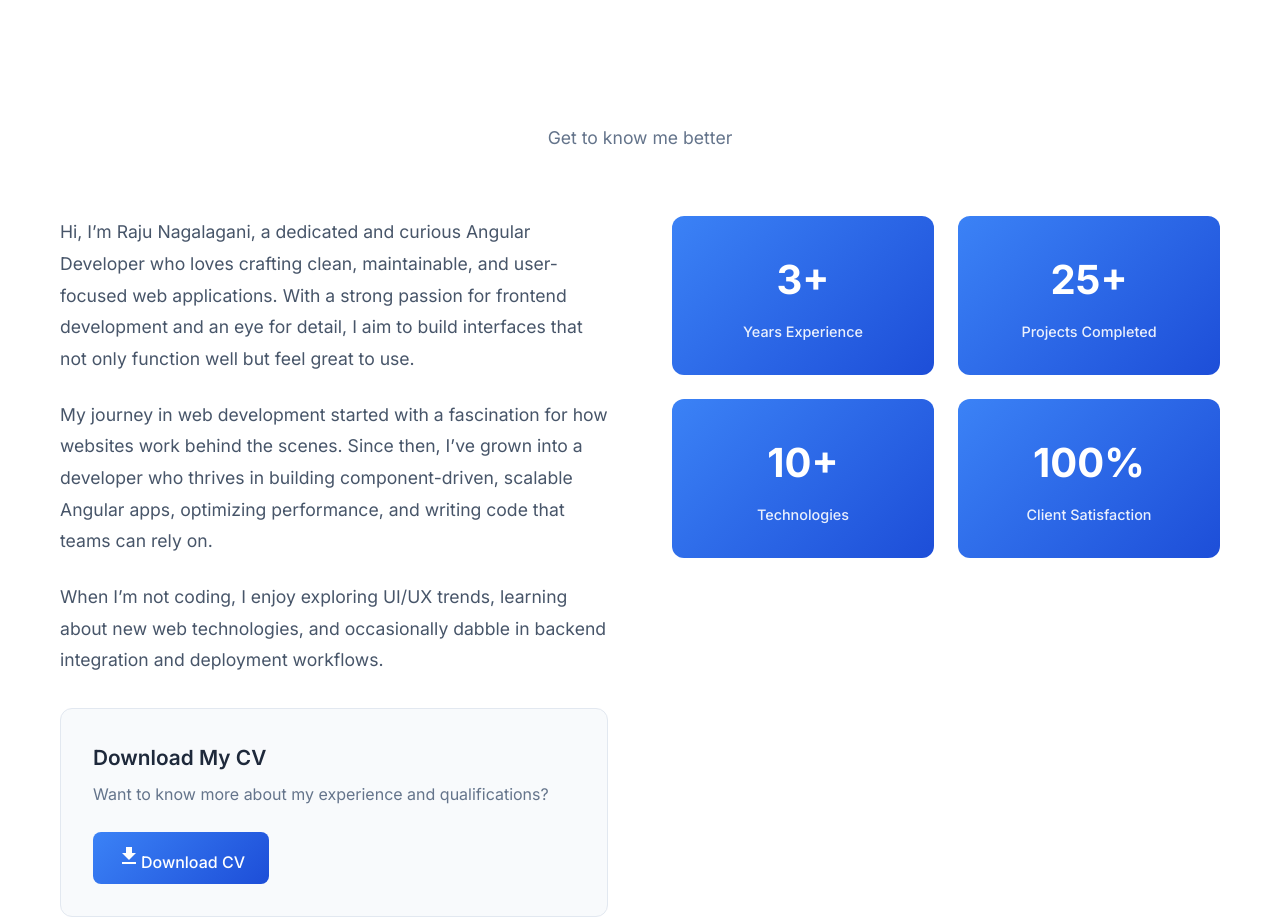
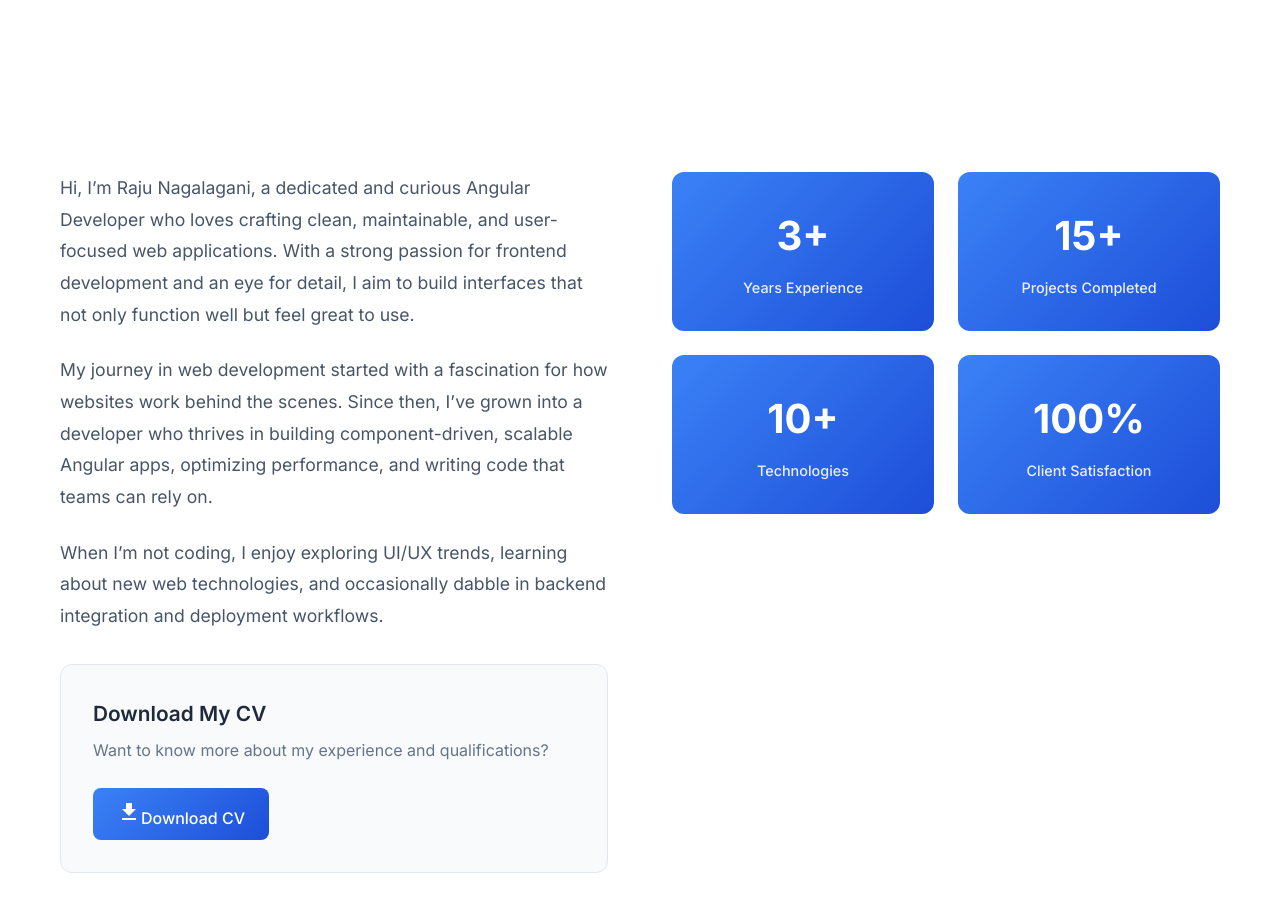
Before and after one commit to Raju378-hash/potofilo, a React (Vite) app: page / in a window 1280 px wide. Shown: the part 800-1721 px from the top of the page. Built offline with nearby package versions, Linux system fonts and the light colour scheme.

Commit message:
my changes

```diff
--- a/src/components/About.tsx
+++ b/src/components/About.tsx
@@ -14,7 +14,7 @@ const About: React.FC = () => {
       <div className="container">
         <div className="section-header">
           <h2 className="section-title">About Me</h2>
-          <p className="section-subtitle">Get to know me better</p>
+          {/* <p className="section-subtitle">Get to know me better</p> */}
         </div>
 
         <div className="about-content">
@@ -45,7 +45,7 @@ const About: React.FC = () => {
               <div className="stat-label">Years Experience</div>
             </div>
             <div className="stat-card">
-              <div className="stat-number">25+</div>
+              <div className="stat-number">15+</div>
               <div className="stat-label">Projects Completed</div>
             </div>
             <div className="stat-card">
```
